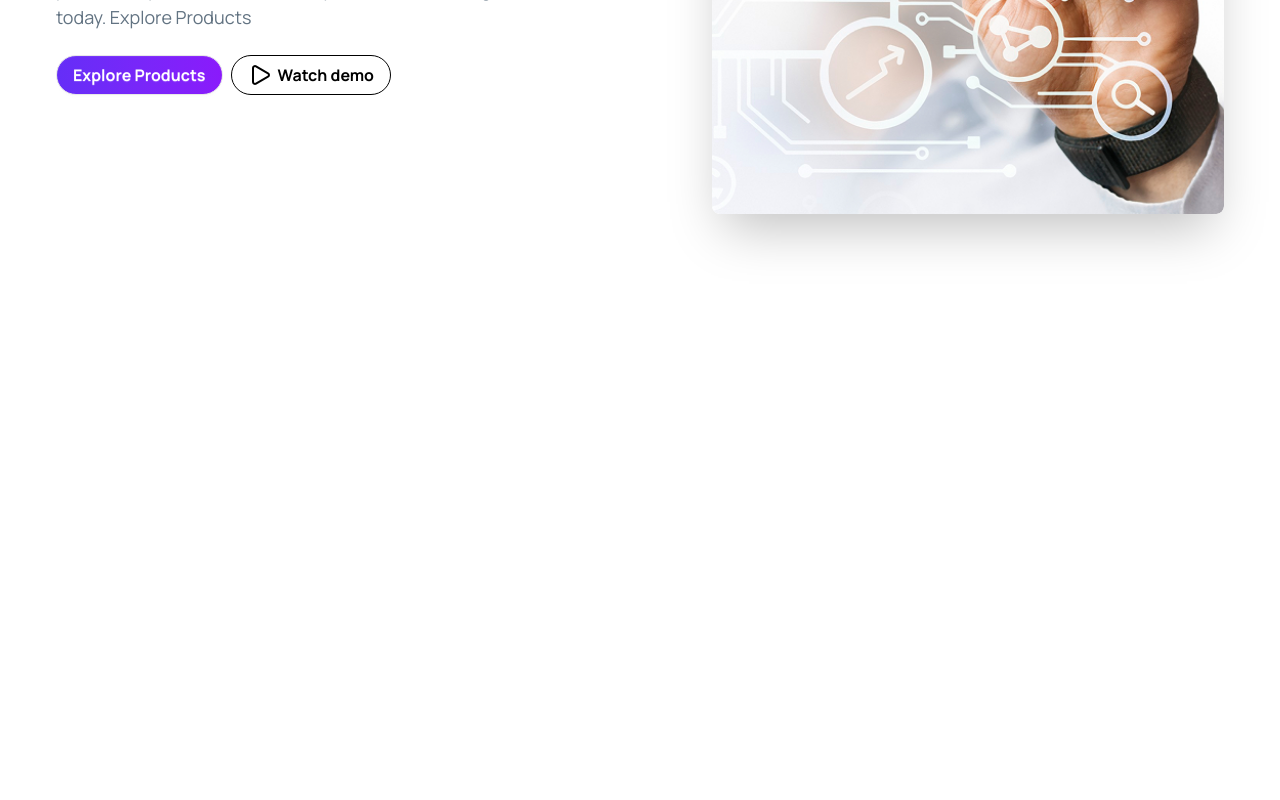
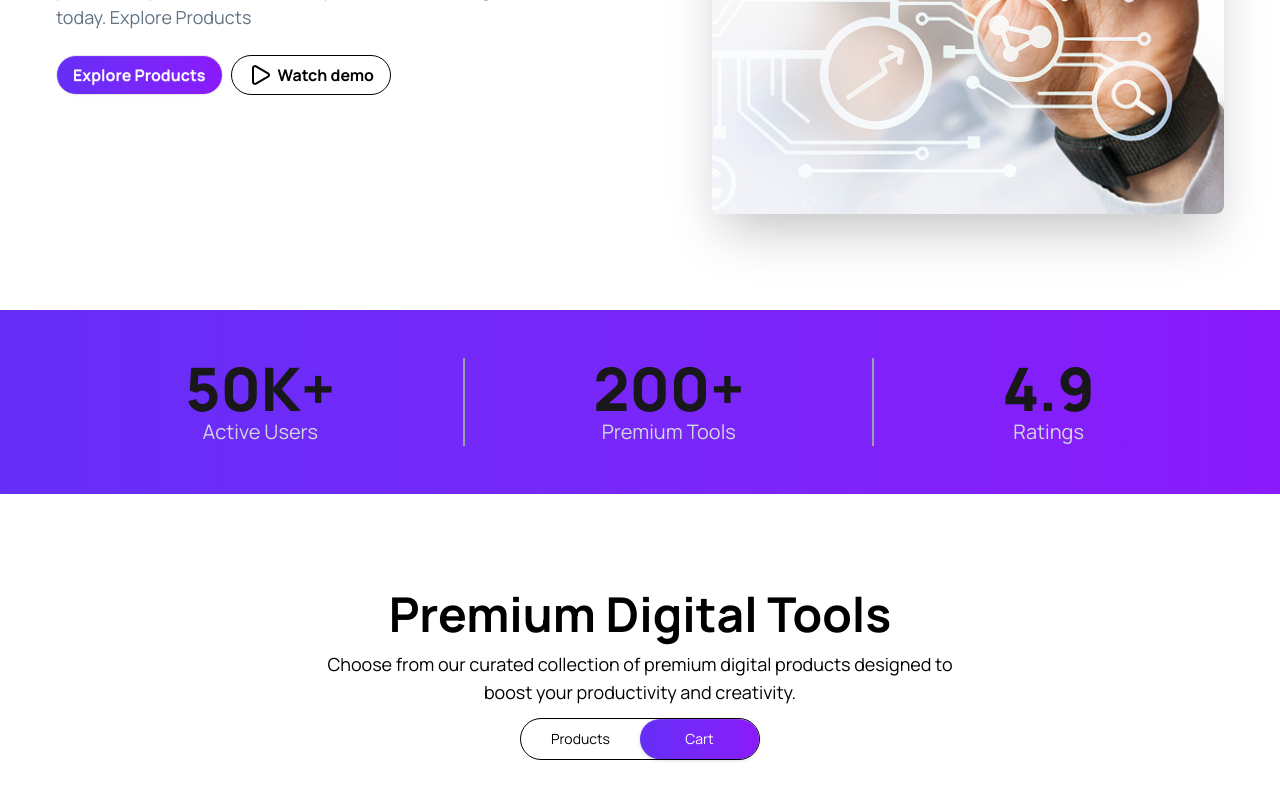
Before and after one commit to Chanbadsha/DigiTool, a React (Vite) app: page / in a window 1280 px wide. Shown: the part 572-1372 px from the top of the page. Before the commit the page ends 882 px from the top, so only its background shows below. Built offline with nearby package versions, Linux system fonts and the light colour scheme.

Commit message:
States section and product showcase section heading complete

```diff
--- a/src/App.jsx
+++ b/src/App.jsx
@@ -1,12 +1,16 @@
 import "./App.css";
 import Header from "./components/Header/Header";
 import HeroSection from "./components/Hero/HeroSection";
+import ProductShowcase from "./components/ProductShowcase/ProductShowcase";
+import StatsSection from "./components/StatsSection/StatsSection";
 
 function App() {
   return (
     <>
       <Header />
       <HeroSection />
+      <StatsSection />
+      <ProductShowcase />
     </>
   );
 }
--- /dev/null
+++ b/src/components/ProductShowcase/ProductShowcase.jsx
@@ -0,0 +1,12 @@
+import React from "react";
+import SectionIntro from "./SectionIntro/SectionIntro";
+
+const ProductShowcase = () => {
+  return (
+    <div className="bg-white flex justify-center items-center text-black lg:py-24 py-6">
+      <SectionIntro />
+    </div>
+  );
+};
+
+export default ProductShowcase;
--- /dev/null
+++ b/src/components/ProductShowcase/SectionIntro/SectionIntro.jsx
@@ -0,0 +1,52 @@
+const SectionIntro = () => {
+  return (
+    <div className="flex justify-center items-center flex-col gap-3">
+      <h1 className="lg:text-5xl text-2xl md:text-4xl font-bold">
+        Premium Digital Tools
+      </h1>
+      <p className="text-center max-w-10/12 md:max-w-8/12 text-xs md:text-lg">
+        Choose from our curated collection of premium digital products designed
+        to boost your productivity and creativity.
+      </p>
+      {/* <div className="flex justify-center md:justify-start border rounded-full overflow-hidden">
+        <button
+          onClick={handleCartToggle}
+          className={`px-4 md:py-2 rounded-full text-xs md:text-base font-bold
+  transition-all duration-3000
+  ${cartToggle ? "bg-purple-600 text-white" : "bg-transparent text-black"}`}
+        >
+          Products
+        </button>
+        <button
+          onClick={handleCartToggle}
+          className={`px-8 md:py-2 rounded-full text-xs md:text-base font-bold border-none transition-all duration-300 ease-in-out
+      ${
+        !cartToggle
+          ? "bg-linear-to-r from-[#652ef7] to-[#8a1afb] text-white "
+          : "btn btn-outline"
+      }`}
+        >
+          Cart
+        </button>
+      </div> */}
+
+      <div className="tabs text-black tabs-box bg-white rounded-full border gap-0  p-0  w-48 md:w-60  flex duration-7500">
+        <input
+          type="radio"
+          name="my_tabs_1"
+          className={`tab text-black checked:text-white rounded-l-full rounded-r-full  checked:bg-linear-to-r  from-[#652ef7] to-[#8a1afb] flex-1 duration-75`}
+          aria-label="Products"
+        />
+        <input
+          type="radio"
+          name="my_tabs_1"
+          className={`tab text-black checked:text-white  rounded-r-full rounded-l-full checked:bg-linear-to-r  from-[#652ef7] to-[#8a1afb] flex-1 duration-75 `}
+          aria-label="Cart"
+          defaultChecked
+        />
+      </div>
+    </div>
+  );
+};
+
+export default SectionIntro;
--- /dev/null
+++ b/src/components/StatsSection/StatsSection.jsx
@@ -0,0 +1,28 @@
+import React from "react";
+
+const StatsSection = () => {
+  return (
+    <div className="bg-linear-to-r  from-[#652ef7] to-[#8a1afb] flex   items-center  md:py-12 py-6 justify-center">
+      <div className="flex flex-col justify-center items-center border-r-2 border-gray-400  xl:px-32 md:px-16 px-4 ">
+        <h2 className="xl:text-6xl md:text-3xl font-extrabold">50K+</h2>
+        <p className="lg:text-xl md:text-base text-xs text-gray-300">
+          Active Users
+        </p>
+      </div>
+
+      <div className="flex flex-col justify-center items-center border-r-2 border-gray-400  xl:px-32 md:px-16 px-4 ">
+        <h2 className="xl:text-6xl md:text-3xl font-extrabold">200+</h2>
+        <p className="lg:text-xl md:text-base text-xs text-gray-300">
+          Premium Tools
+        </p>
+      </div>
+
+      <div className="flex flex-col justify-center items-center   xl:px-32 md:px-16 pl-4 ">
+        <h2 className="xl:text-6xl md:text-3xl font-extrabold">4.9</h2>
+        <p className="lg:text-xl md:text-base text-xs text-gray-300">Ratings</p>
+      </div>
+    </div>
+  );
+};
+
+export default StatsSection;
```
